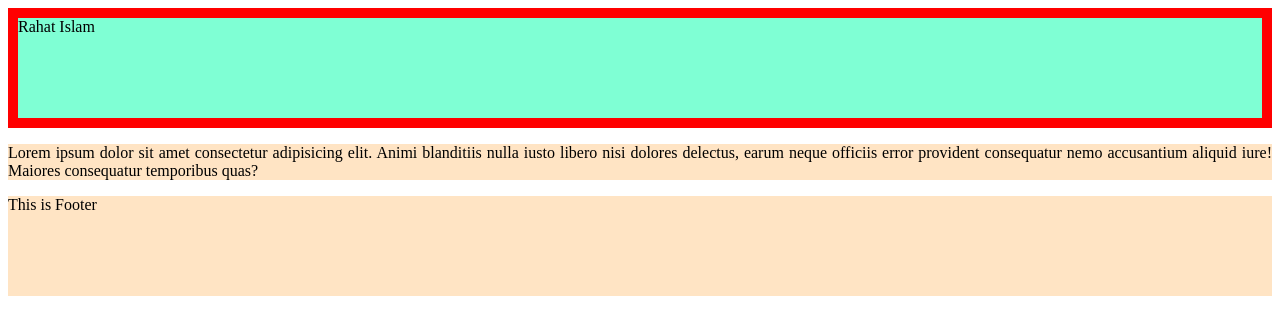
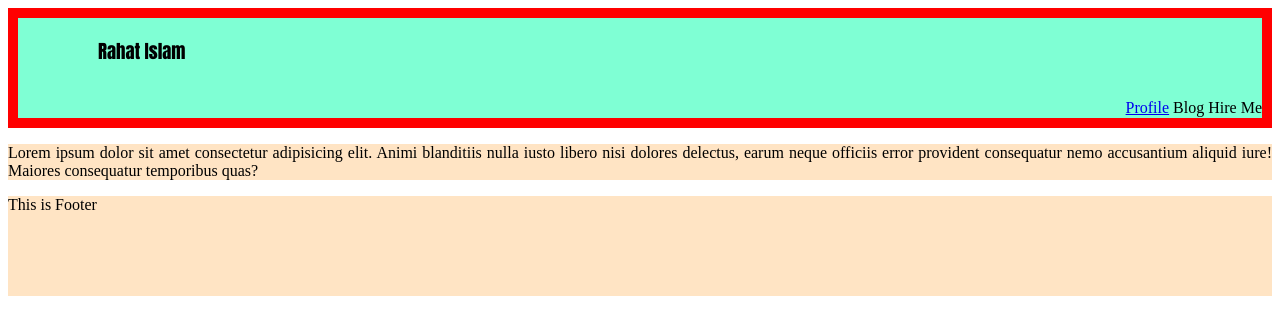
Before and after one commit to DevRahat/project, a plain HTML site: page main/index.html in a window 1280 px wide. Drawn offline with Linux system fonts and the light colour scheme.

Commit message:
2nd commit

```diff
--- a/main/main.html
+++ b/main/index.html
@@ -7,7 +7,16 @@
     <title>My Website</title>
 </head>
 <body>
-    <header class="head">Rahat Islam</header>
+    <header class="head">
+        <h3 class="name">Rahat Islam</h3>
+        <nav class="navbar">
+         <ul>
+            <li><a href="#">Profile</a></li>
+            <li>Blog</li>
+            <li>Hire Me</li>
+         </ul>
+        </nav>
+    </header>
     <div class="body01">
         <p class="first">Lorem ipsum dolor sit amet consectetur adipisicing elit. Animi blanditiis nulla iusto libero nisi dolores delectus, earum neque officiis error provident consequatur nemo accusantium aliquid iure! Maiores consequatur temporibus quas?</p>
     </div>
--- a/style/style.css
+++ b/style/style.css
@@ -4,6 +4,20 @@
     background-color: aquamarine;
     background-repeat: no-repeat;
     border: 10px solid red;
+}
+.name{
+    margin-left: 80px;
+    font-family: Impact, Haettenschweiler, 'Arial Narrow Bold', sans-serif;
+}
+.navbar{
+    margin: 0;
+    padding: 0;
+    float: right;
+
+}
+li{
+    display: inline;
+
 }
 .first{
     background-color: bisque;
```
Also changed, not shown: 1 other file.
